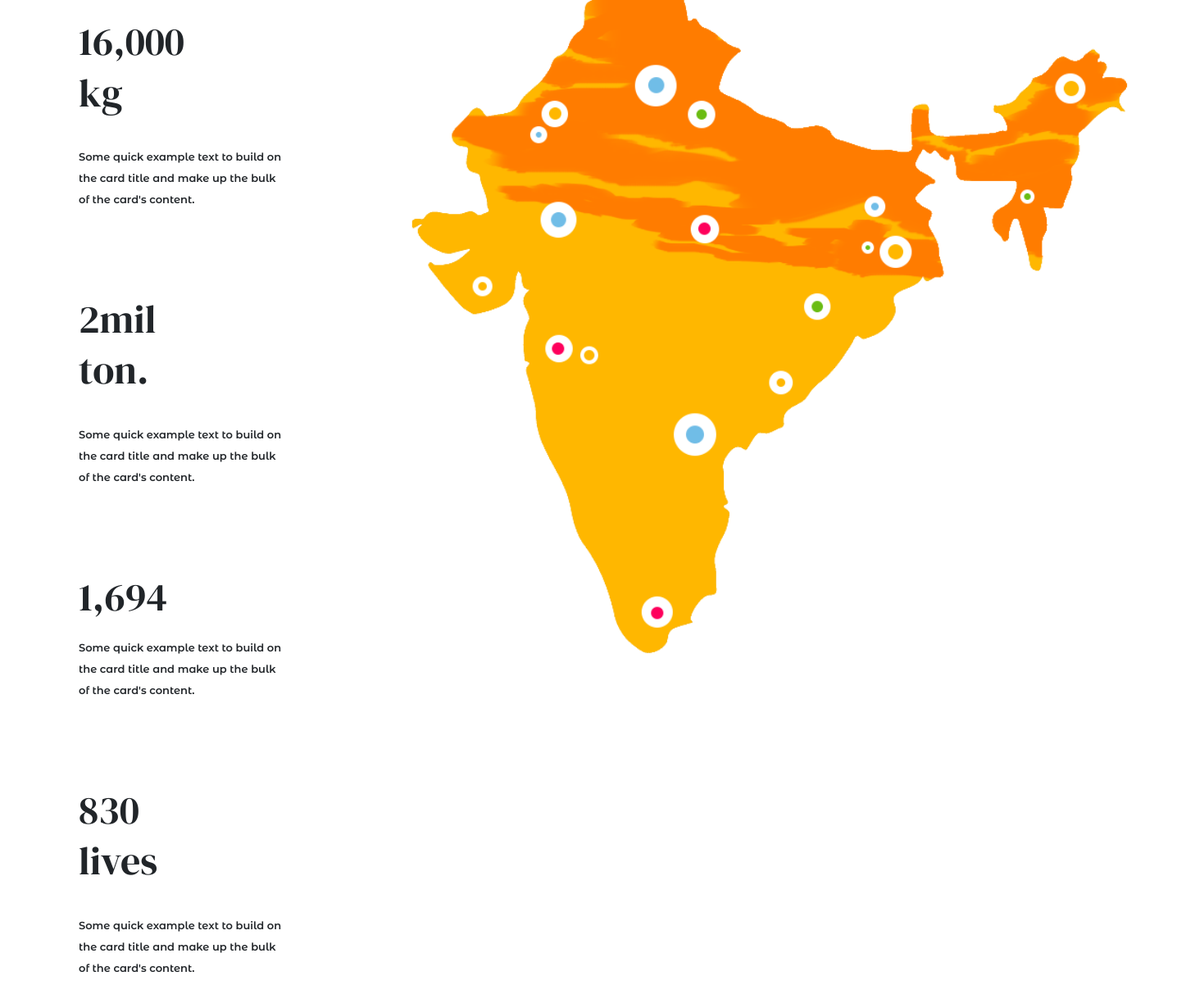
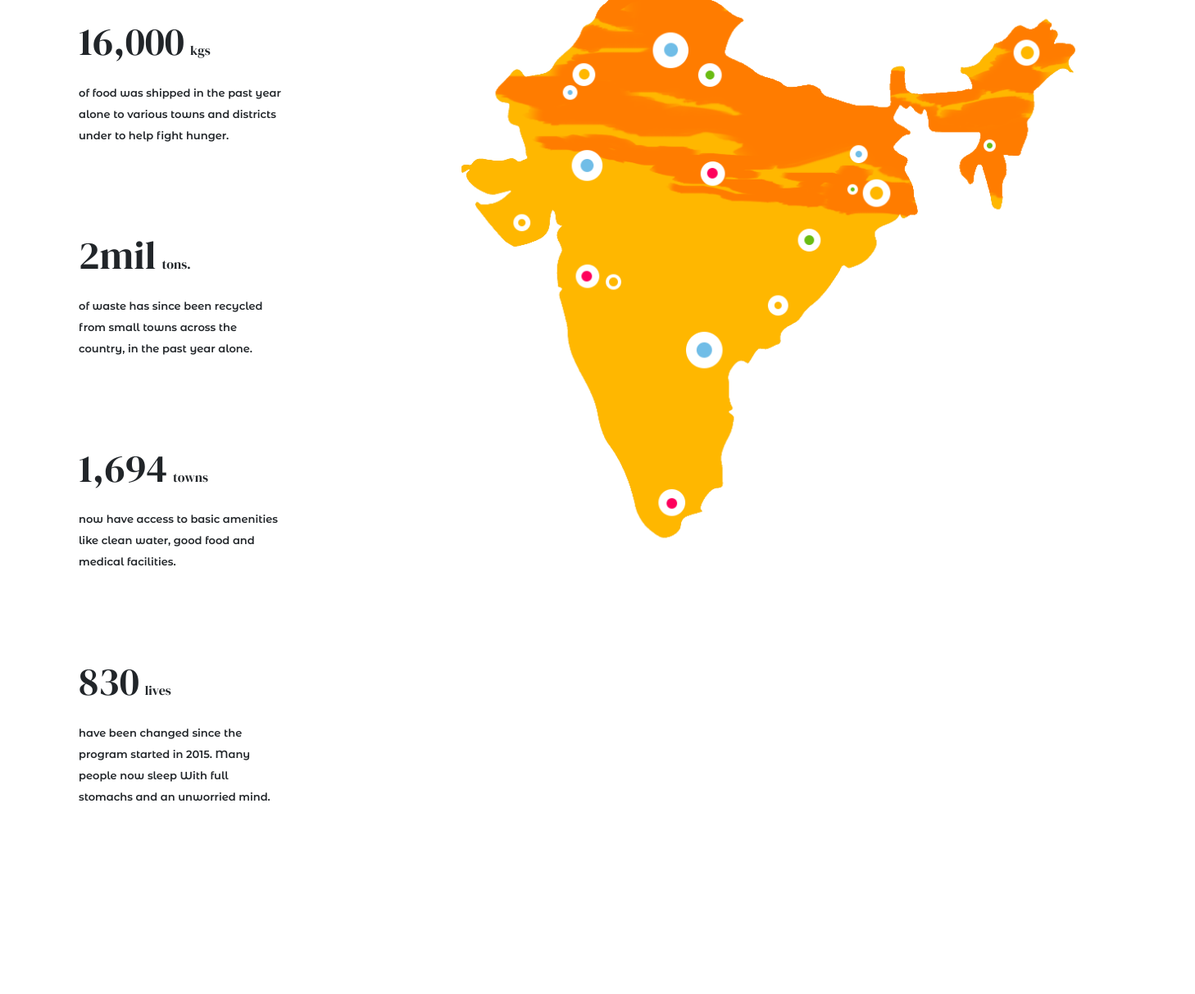
Before and after one commit to amanopia/NGO-site, a plain HTML site: page index.html in a window 1280 px wide. Shown: the part 5094-6307 px from the top of the page at 82% size, 1458 px wide, since content can reach past the window. After the commit the page ends 6261 px from the top, so only its background shows below. Drawn offline with nearby package versions, Linux system fonts and the light colour scheme; files whose address does not match are found by name.

Commit message:
Complete section five

```diff
--- a/index.html
+++ b/index.html
@@ -224,29 +224,30 @@
         <!-- CARD-1 -->
         <div class="card" style="width: 18rem;">
           <div class="card-body">
-            <h2 class="card-title">16,000<p class="small-text">kg</p></h2>
-            <p class="card-text">Some quick example text to build on the card title and make up the bulk of the card's content.</p>
+            <h2 class="card-title">16,000</h2><h4>&nbsp kgs</h4>
+            <p class="card-text">of food was shipped in the past year alone to various towns and districts under to help fight hunger.</p>
           </div>
         </div>
         <!-- CARD-2 -->
         <div class="card" style="width: 18rem;">
           <div class="card-body">
-            <h2 class="card-title">2mil<p>ton.</p></h2>
-            <p class="card-text">Some quick example text to build on the card title and make up the bulk of the card's content.</p>
+            <h2 class="card-title">2mil</h2><h4>&nbsp tons.</h4>
+            <p class="card-text">of waste has since been recycled from small towns across the country, in the past year alone.</p>
           </div>
         </div>
         <!-- CARD-3 -->
         <div class="card" style="width: 18rem;">
           <div class="card-body">
-            <h2 class="card-title">1,694</h2>
-            <p class="card-text">Some quick example text to build on the card title and make up the bulk of the card's content.</p>
+            <h2 class="card-title">1,694</h2><h4>&nbsp towns</h4>
+            <p class="card-text">now have access to basic amenities like clean water, good food and medical facilities.</p>
           </div>
         </div>
         <!-- CARD-4 -->
         <div class="card" style="width: 18rem;">
           <div class="card-body">
-            <h2 class="card-title">830<p>lives</p></h2>
-            <p class="card-text">Some quick example text to build on the card title and make up the bulk of the card's content.</p>
+            <h2 class="card-title">830</h2><h4>&nbsp lives</h4>
+            <p class="card-text">have been changed since the program started in 2015. Many people now sleep With
+            full stomachs and an unworried mind.</p>
           </div>
         </div>
       </section>
--- a/styles/styles.css
+++ b/styles/styles.css
@@ -3,6 +3,11 @@ h2 {
   font-family: "Made Saonara", "DM Serif Display";
   font-size: 3em;
   line-height: 1.3;
+}
+h4 {
+  display: inline-block;
+  font-family: "Made Saonara", "DM Serif Display";
+  font-size: 1em;
 }
 /* NAVIGATION BAR */
 .navbar {
@@ -265,6 +270,10 @@ h2 {
 @media only screen and (max-width: 600px) {
   .fourth-section-image {
     height: 100%;
-    width: 100%;
+    width: 130%;
   }
 }
+
+.small-text {
+  font-size: 1em;
+}
```
